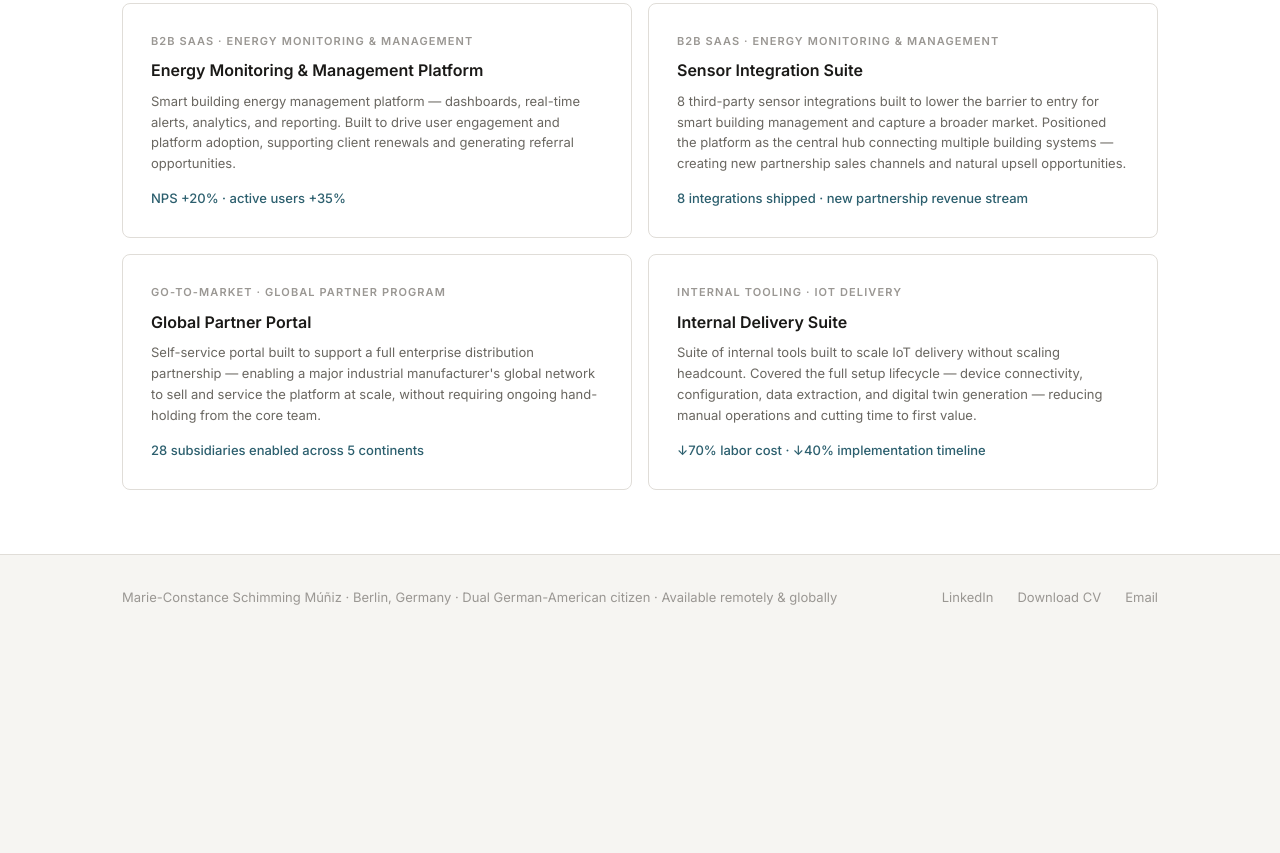
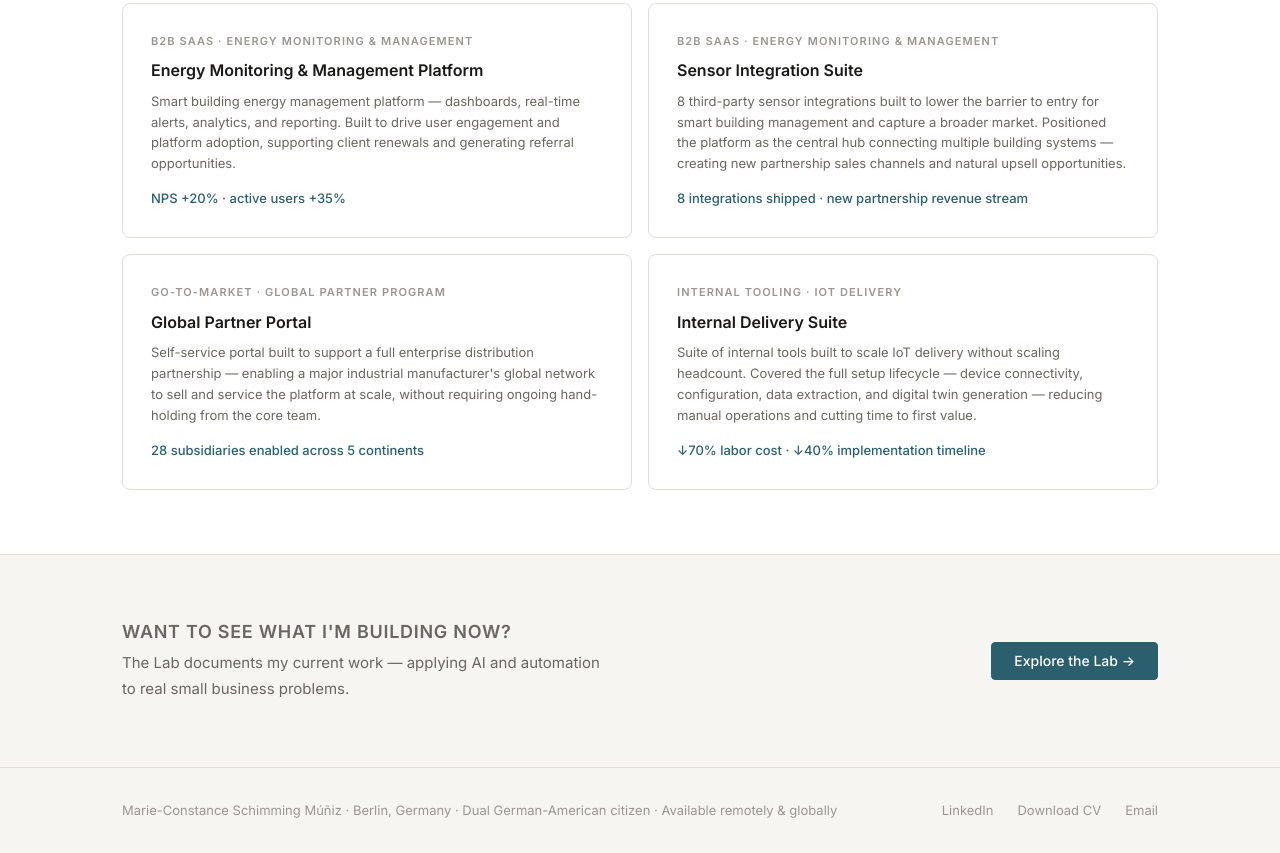
Before and after one commit to Constinako/marieconstancemuniz, a plain HTML site: page work/index.html in a window 1280 px wide. Shown: the part 2313-3166 px from the top of the page. Before the commit the page ends 2953 px from the top, so only its background shows below. Drawn offline with Linux system fonts and the light colour scheme.

Commit message:
Add Lab callout section at bottom of Selected Work page
Co-Authored-By: Claude Sonnet 4.6 <noreply@anthropic.com>

```diff
--- a/work/index.html
+++ b/work/index.html
@@ -260,6 +260,16 @@
       </div>
     </section>
 
+    <section style="border-top: 1px solid var(--border); padding: 4rem 0;">
+      <div class="container" style="display: flex; align-items: center; justify-content: space-between; flex-wrap: wrap; gap: 1.5rem;">
+        <div>
+          <h3 style="font-size: 1.125rem; margin-bottom: 0.375rem;">Want to see what I'm building now?</h3>
+          <p style="color: var(--text-secondary); font-size: 0.9375rem; max-width: 480px;">The Lab documents my current work — applying AI and automation to real small business problems.</p>
+        </div>
+        <a href="/lab/" class="btn btn--primary">Explore the Lab →</a>
+      </div>
+    </section>
+
   </main>
 
   <footer class="footer">
```
